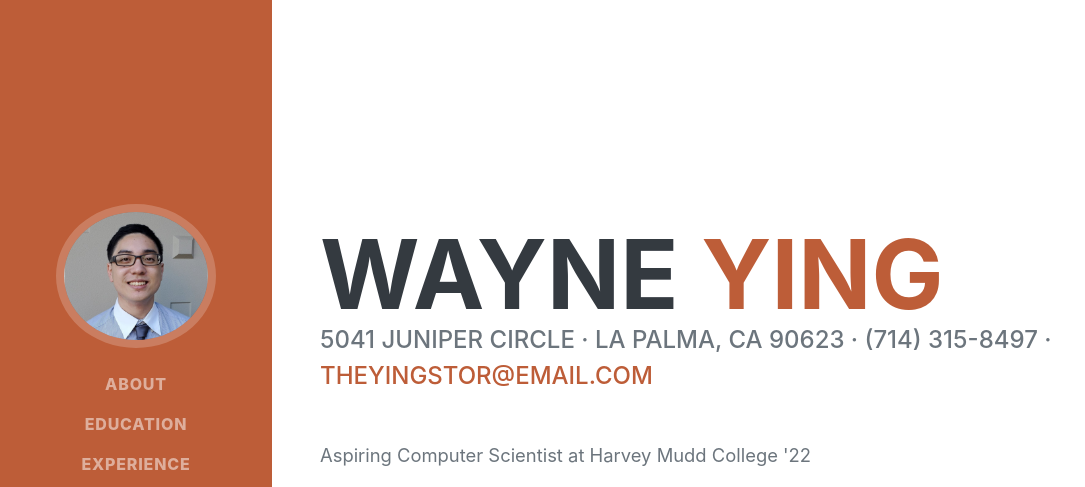
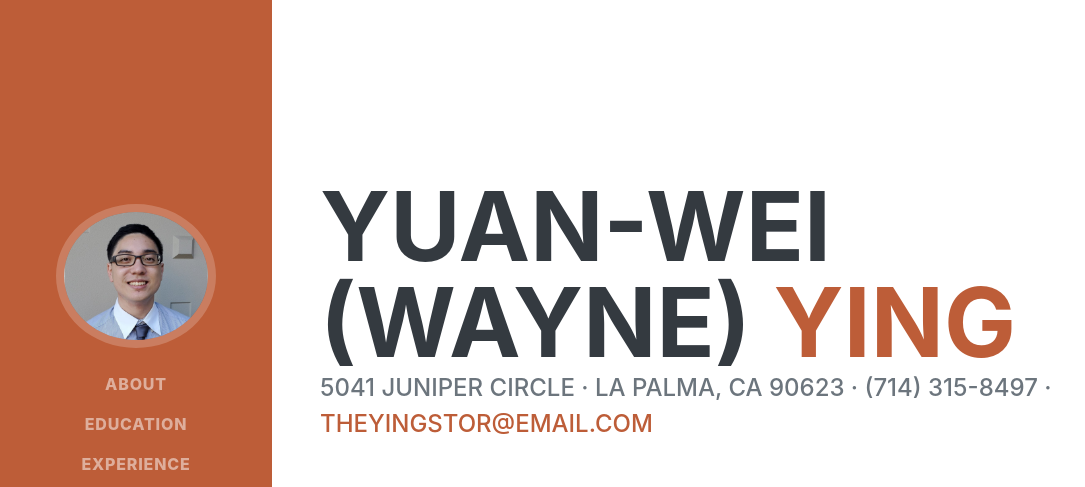
Before and after one commit to theyingster/theyingster.github.io, a plain HTML site: page index.html in a window 1280 px wide. Shown: the top 487 px of the page, without its empty margins (0-1085 px from the left). Drawn offline with nearby package versions, Linux system fonts and the light colour scheme; a web font is replaced by a local one.

Commit message:
fixed website name

```diff
--- a/index.html
+++ b/index.html
@@ -5,7 +5,7 @@
         <meta name="viewport" content="width=device-width, initial-scale=1, shrink-to-fit=no" />
         <meta name="description" content="" />
         <meta name="author" content="" />
-        <title>Resume - Start Bootstrap Theme</title>
+        <title>Wayne Ying</title>
         <link rel="icon" type="image/x-icon" href="assets/img/favicon.ico" />
         <!-- Font Awesome icons (free version)-->
         <script src="https://use.fontawesome.com/releases/v5.13.0/js/all.js" crossorigin="anonymous"></script>
@@ -41,7 +41,7 @@
             <section class="resume-section" id="about">
                 <div class="resume-section-content">
                     <h1 class="mb-0">
-                        Wayne
+                        Yuan-Wei (Wayne)
                         <span class="text-primary">Ying</span>
                     </h1>
                     <div class="subheading mb-5">
```
